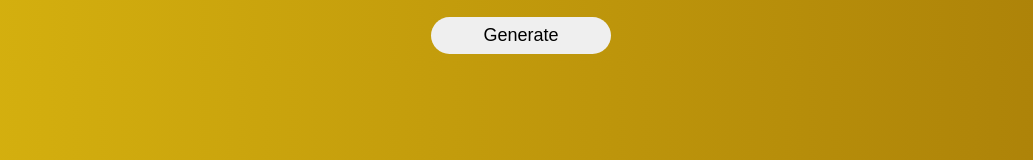
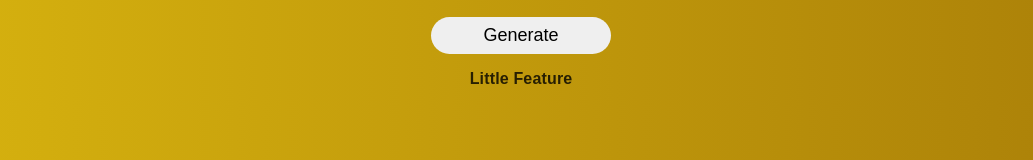
Before and after one commit to markkirivera/background-generator, a plain HTML site: page index.html in a window 1280 px wide. Shown: the part 319-479 px from the top of the page, without its empty margins (119-1152 px from the left). Drawn offline with Linux system fonts and the light colour scheme.

Commit message:
adding h3

```diff
--- a/index.html
+++ b/index.html
@@ -16,6 +16,8 @@
 		<button id="generate1">Generate</button>
 	</div>
 
+	<h3>Little Feature</h3>
+
 	<script type="text/javascript" src="script.js"></script>
 </body>
 
```
